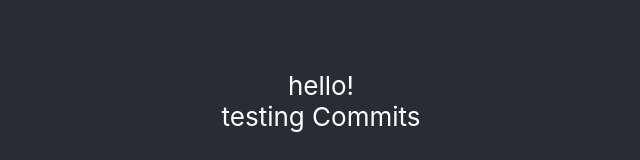
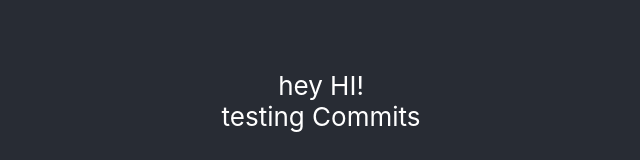
Before and after one commit to muazam-cmd/test-APP, a React (Create React App) app: page / in a window 1280 px wide. Shown: the part 299-459 px from the top of the page, without its empty margins (319-959 px from the left). Built offline with nearby package versions, Linux system fonts and the light colour scheme.

Commit message:
changed div content

```diff
--- a/src/App.js
+++ b/src/App.js
@@ -4,7 +4,7 @@ function App() {
   return (
     <div className="App">
       <header className="App-header">
-        <div>hello!</div>
+        <div>hey HI!</div>
         <div>testing Commits</div>
       </header>
     </div>
```
